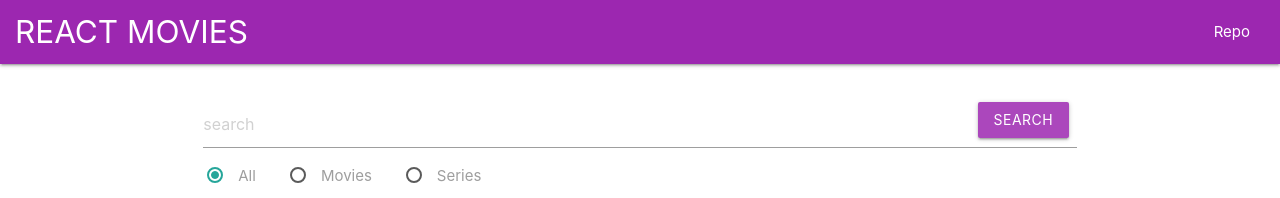
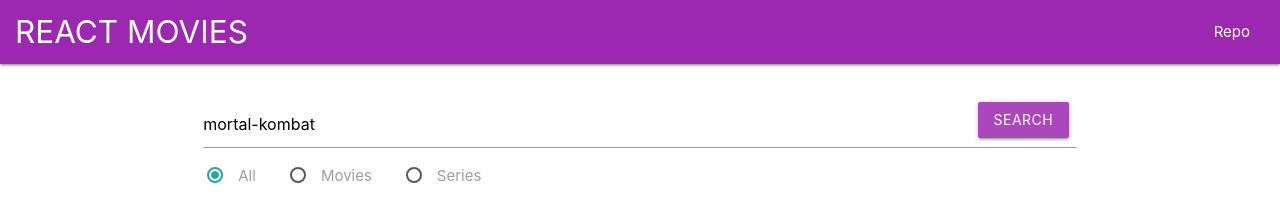
Before and after one commit to the-lensky/movies, a React (Create React App) app: page / in a window 1280 px wide. Shown: the top 198 px of the page. Built offline with nearby package versions, Linux system fonts and the light colour scheme; no server answers.

Commit message:
-fix branch

```diff
--- a/src/components/Search.js
+++ b/src/components/Search.js
@@ -2,7 +2,7 @@ import React, { useState } from 'react'
 
 const Search = ({searchMovies}) => {
 
-    const [search, setSearch] = useState('')
+    const [search, setSearch] = useState('mortal-kombat')
     const [filter, setFilter] = useState('all')
 
     const handleKey = (e) => {
```
